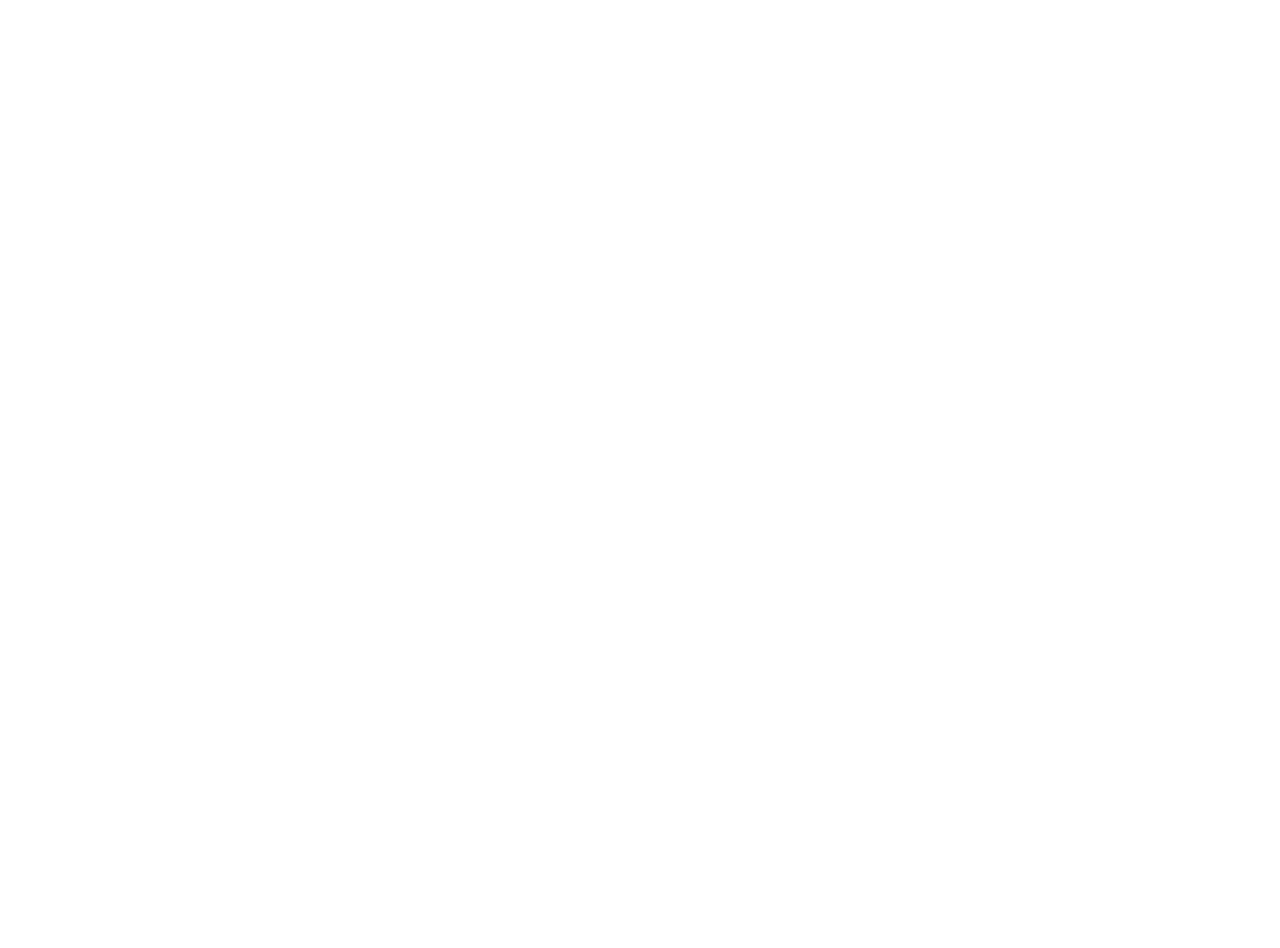
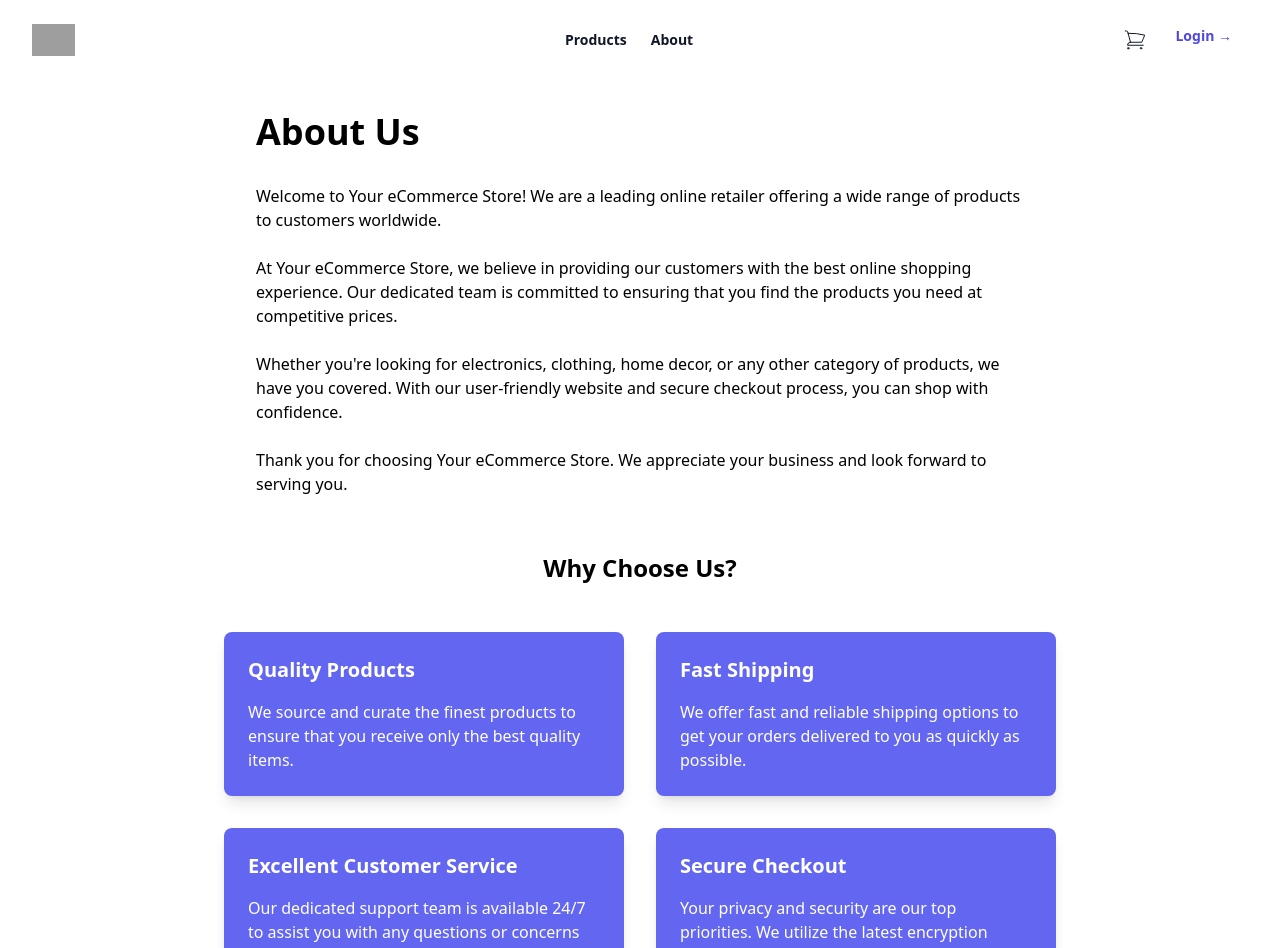
Before and after one commit to ShariqBinShoaib/ecommerce-angular, an Angular app: page /about in a window 1280 px wide. Before the commit this address led to /. Shown: the top 948 px of the page. Before the commit the page ends 800 px from the top, so only its background shows below. Built offline with nearby package versions, Linux system fonts and the light colour scheme; grey boxes are pictures that could not be loaded.

Commit message:
about page implemented

```diff
--- a/src/app/app.module.ts
+++ b/src/app/app.module.ts
@@ -11,9 +11,10 @@ import { AppComponent } from './app.component';
 import { SharedModule } from './modules/shared/shared.module';
 import { AuthModule } from './modules/auth/auth.module';
 import { MainModule } from './modules/main/main.module';
+import { AboutComponent } from './pages/about/about.component';
 
 @NgModule({
-  declarations: [AppComponent],
+  declarations: [AppComponent, AboutComponent],
   imports: [
     BrowserModule,
     AppRoutingModule,
--- a/src/app/modules/main/main-routing.module.ts
+++ b/src/app/modules/main/main-routing.module.ts
@@ -7,6 +7,7 @@ import { CartComponent } from 'src/app/pages/cart/cart.component';
 import { ProductDetailComponent } from 'src/app/pages/product-detail/product-detail.component';
 import { AuthGuard } from 'src/app/guards/auth.guard';
 import { MainComponent } from './main.component';
+import { AboutComponent } from 'src/app/pages/about/about.component';
 
 const routes: Routes = [
   {
@@ -16,6 +17,10 @@ const routes: Routes = [
       {
         path: '',
         component: HomeComponent,
+      },
+      {
+        path: 'about',
+        component: AboutComponent,
       },
       {
         path: 'products/:id',
--- a/src/app/modules/main/main.module.ts
+++ b/src/app/modules/main/main.module.ts
@@ -39,6 +39,5 @@ import { CartService } from 'src/app/services/cart/cart.service';
   ],
   providers: [CartService],
   imports: [CommonModule, MainRoutingModule, SharedModule, FormsModule],
-  bootstrap: [MainComponent],
 })
 export class MainModule {}
--- /dev/null
+++ b/src/app/pages/about/about.component.html
@@ -0,0 +1,67 @@
+<main class="container mx-auto py-8">
+  <div class="max-w-3xl mx-auto">
+    <h1 class="text-4xl font-bold mb-8">About Us</h1>
+    <p class="mb-6">
+      Welcome to Your eCommerce Store! We are a leading online retailer offering
+      a wide range of products to customers worldwide.
+    </p>
+    <p class="mb-6">
+      At Your eCommerce Store, we believe in providing our customers with the
+      best online shopping experience. Our dedicated team is committed to
+      ensuring that you find the products you need at competitive prices.
+    </p>
+    <p class="mb-6">
+      Whether you're looking for electronics, clothing, home decor, or any other
+      category of products, we have you covered. With our user-friendly website
+      and secure checkout process, you can shop with confidence.
+    </p>
+    <p class="mb-6">
+      Thank you for choosing Your eCommerce Store. We appreciate your business
+      and look forward to serving you.
+    </p>
+  </div>
+
+  <div class="p-8 max-w-4xl mx-auto">
+    <div class="container mx-auto">
+      <h2 class="text-2xl text-center font-bold mb-12">Why Choose Us?</h2>
+      <div class="flex flex-wrap -mx-4">
+        <div class="w-full md:w-1/2 px-4 mb-8">
+          <div class="bg-indigo-500 text-white p-6 rounded-lg shadow-lg">
+            <h3 class="text-xl font-bold mb-4">Quality Products</h3>
+            <p>
+              We source and curate the finest products to ensure that you
+              receive only the best quality items.
+            </p>
+          </div>
+        </div>
+        <div class="w-full md:w-1/2 px-4 mb-8">
+          <div class="bg-indigo-500 text-white p-6 rounded-lg shadow-lg">
+            <h3 class="text-xl font-bold mb-4">Fast Shipping</h3>
+            <p>
+              We offer fast and reliable shipping options to get your orders
+              delivered to you as quickly as possible.
+            </p>
+          </div>
+        </div>
+        <div class="w-full md:w-1/2 px-4 mb-8">
+          <div class="bg-indigo-500 text-white p-6 rounded-lg shadow-lg">
+            <h3 class="text-xl font-bold mb-4">Excellent Customer Service</h3>
+            <p>
+              Our dedicated support team is available 24/7 to assist you with
+              any questions or concerns you may have.
+            </p>
+          </div>
+        </div>
+        <div class="w-full md:w-1/2 px-4 mb-8">
+          <div class="bg-indigo-500 text-white p-6 rounded-lg shadow-lg">
+            <h3 class="text-xl font-bold mb-4">Secure Checkout</h3>
+            <p>
+              Your privacy and security are our top priorities. We utilize the
+              latest encryption technology to ensure a safe checkout process.
+            </p>
+          </div>
+        </div>
+      </div>
+    </div>
+  </div>
+</main>
```
Also changed, not shown: src/app/pages/about/about.component.ts (added, +10 -0 lines), src/app/pages/about/about.component.css (added), 1 other file (tests, documents, lock files or other folders).
